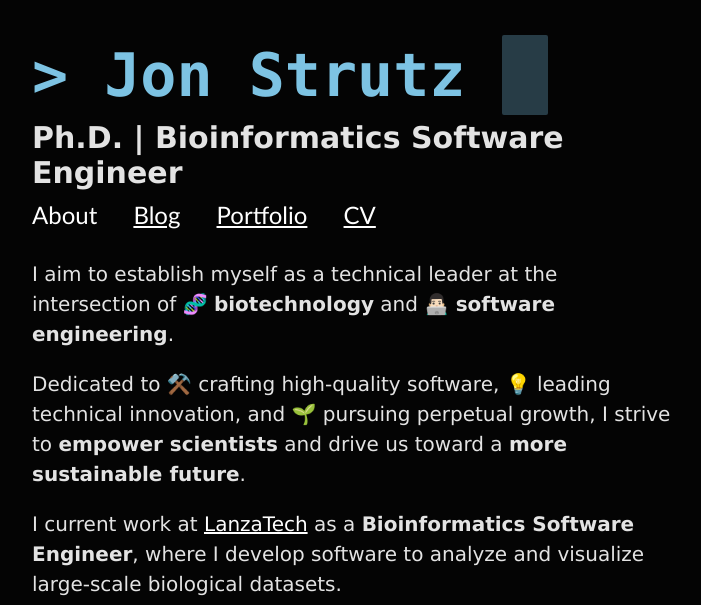
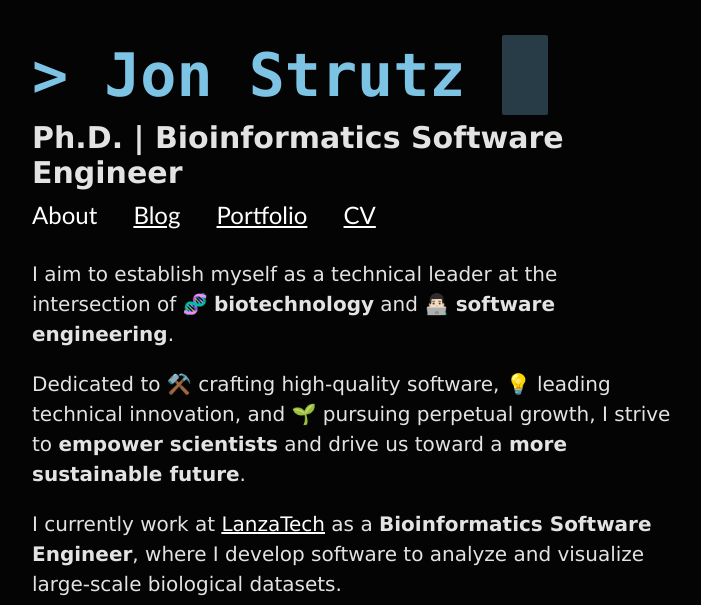
Before and after one commit to jonstrutz11/jonstrutz11.github.io, a Jekyll site: the page built from index.html, in a window 1280 px wide, cut to the strip 0-605 px from the top of the page. Shown: the whole strip, without its empty margins (283-984 px from the left). Built offline with Jekyll 4.4.1, drawn with Linux system fonts in a browser that asks for light colours.

Commit message:
Fix typo

```diff
--- a/index.html
+++ b/index.html
@@ -21,7 +21,7 @@ title: About
             Dedicated to ⚒️ crafting high-quality software, 💡 leading technical innovation, and 🌱 pursuing perpetual growth, I strive to <b>empower scientists</b> and drive us toward a <b>more sustainable future</b>.
         </p>
         <p>
-            I current work at <a href={{ site.data.links.orgSites.LanzaTech }}><u>LanzaTech</u></a> as a <b>Bioinformatics Software Engineer</b>, where I develop software to analyze and visualize large-scale biological datasets.
+            I currently work at <a href={{ site.data.links.orgSites.LanzaTech }}><u>LanzaTech</u></a> as a <b>Bioinformatics Software Engineer</b>, where I develop software to analyze and visualize large-scale biological datasets.
         </p>
     </div>
 
```
